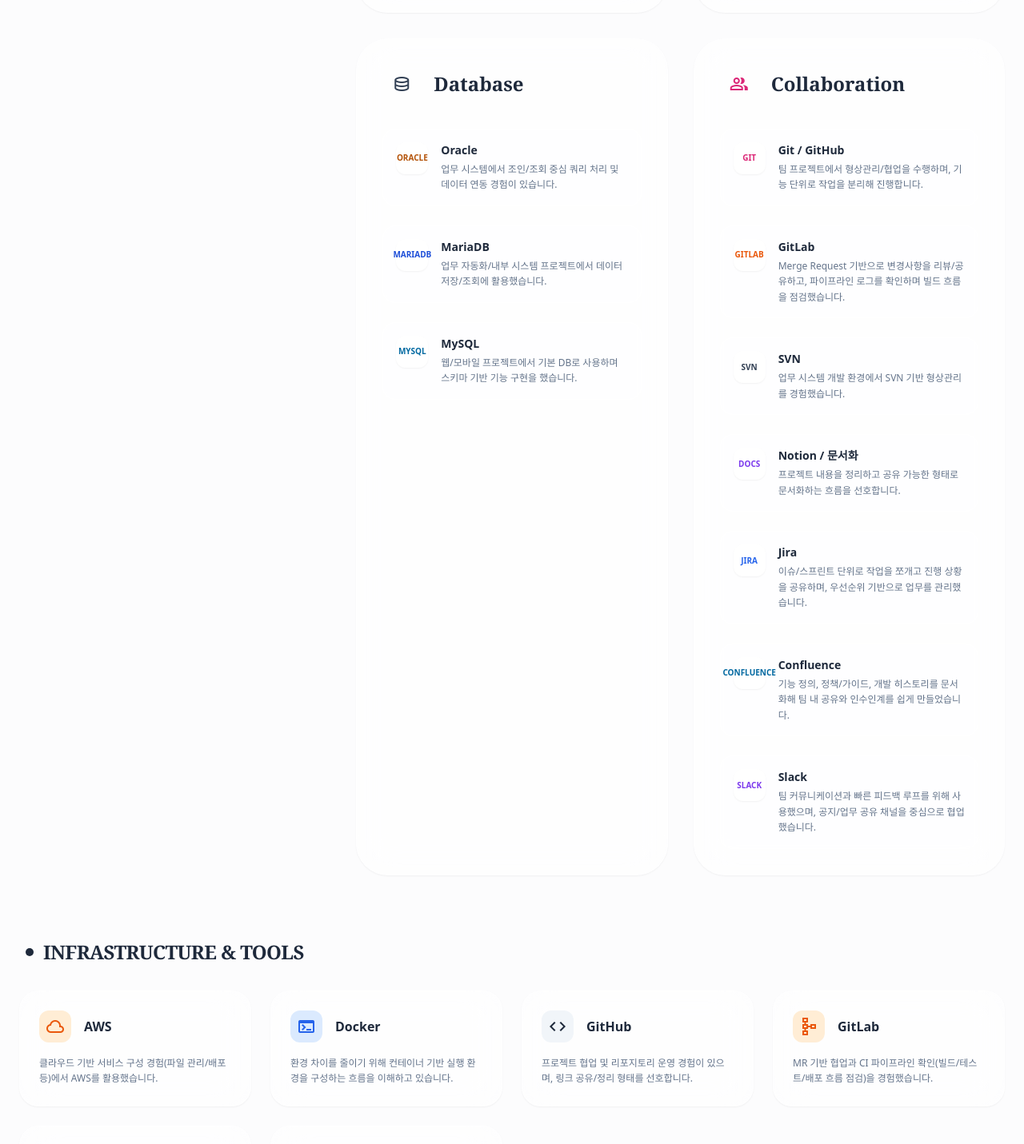
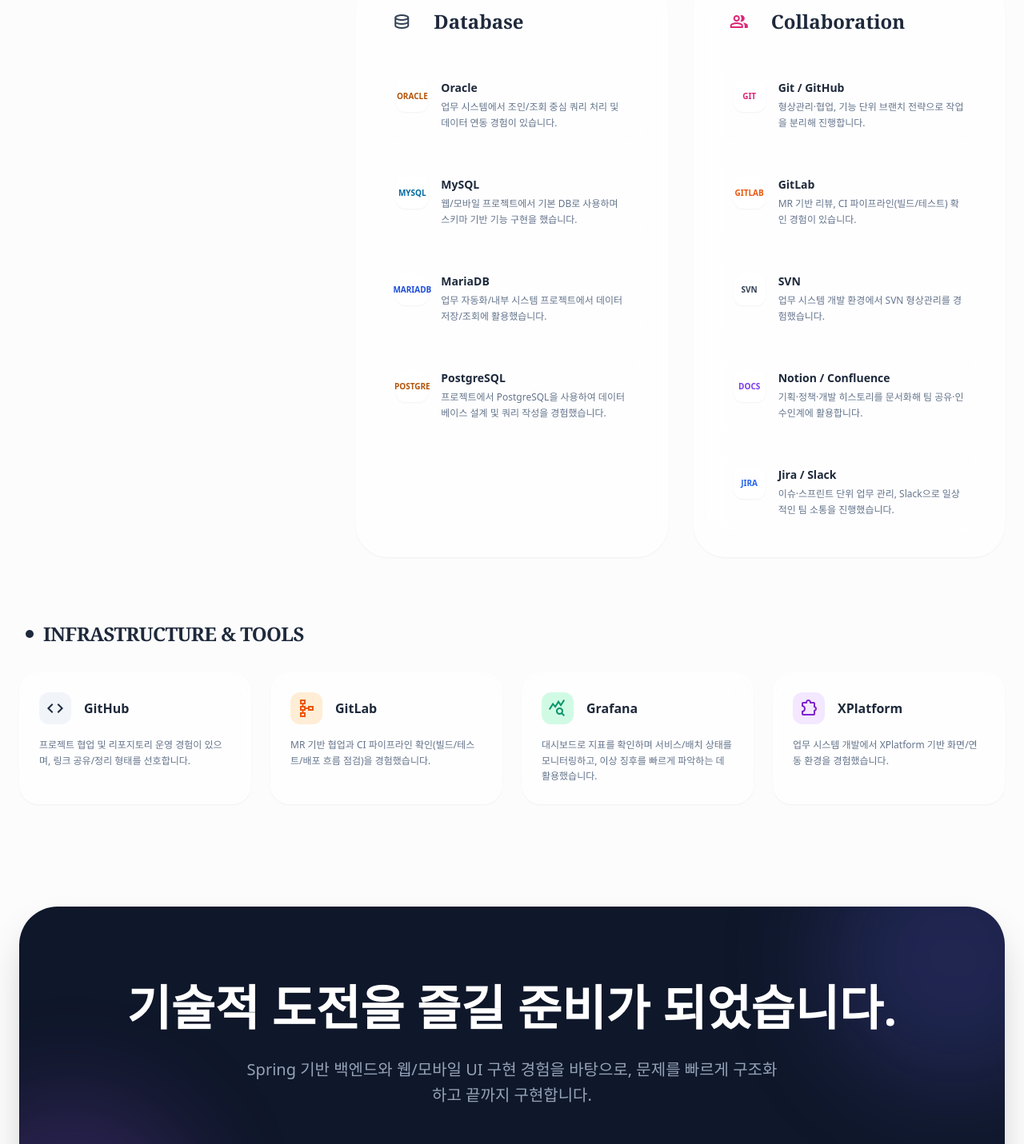
Before and after one commit to Hyeyeon-Ko/dev-portfolio, a React (Vite) app in the folder frontend/: page /stack in a window 1280 px wide. Shown: the part 1280-2711 px from the top of the page at 80% size. Built offline with nearby package versions, Linux system fonts and the light colour scheme; a web font is replaced by a local one.

Commit message:
Refactor: Reduce Collaboration items

```diff
--- a/frontend/src/components/stack/StackCTA.tsx
+++ b/frontend/src/components/stack/StackCTA.tsx
@@ -21,7 +21,7 @@
             <span className="material-symbols-outlined">download</span>
           </button>
 
-          <button className="bg-white/10 text-white backdrop-blur-md border border-white/20 px-12 py-5 rounded-2xl font-black hover:bg-white/20 transition-all">
+          <button className="bg-white/10 text-white backdrop-blur-md border border-white/20 px-12 py-5 rounded-2xl font-black hover:bg-white/20 transition-all" onClick={() => window.location.href = "/projects"}>
             {STACK_CTA.secondaryLabel}
           </button>
         </div>
--- a/frontend/src/components/stack/StackHero.tsx
+++ b/frontend/src/components/stack/StackHero.tsx
@@ -2,8 +2,8 @@
 
 export default function StackHero() {
   return (
-    <section className="mb-20 pt-12">
-      <div className="flex flex-col gap-6 max-w-3xl">
+    <section className="mb-20">
+      <div className="flex flex-col gap-6 max-w-4xl">
         <div className="inline-flex items-center gap-2 px-4 py-1.5 rounded-full glass-card text-primary text-xs font-bold uppercase tracking-widest w-fit">
           {STACK_HERO.badge}
         </div>
--- a/frontend/src/constants/stack/mockStack.ts
+++ b/frontend/src/constants/stack/mockStack.ts
@@ -15,9 +15,9 @@
  * 전체 역량(임의 수치)
  */
 export const EXPERTISE: ExpertiseStats = {
-  frontend: 20, // React/TS/Tailwind/React Native 경험 반영
+  frontend: 35, // React/TS/Tailwind/React Native 경험 반영
   backend: 85, // Spring Boot 중심 경험 반영
-  devops: 65, // AWS/Docker/Git 기반
+  devops: 40, // Git/GitLab/Grafana 등 협업·모니터링 도구 기반
   levelLabel: "Practical",
 };
 
@@ -109,17 +109,23 @@
         color: "text-amber-700",
       },
       {
+        name: "MySQL",
+        fullName: "MySQL",
+        description: "웹/모바일 프로젝트에서 기본 DB로 사용하며 스키마 기반 기능 구현을 했습니다.",
+        color: "text-sky-700",
+      },
+      {
         name: "MariaDB",
         fullName: "MariaDB",
         description: "업무 자동화/내부 시스템 프로젝트에서 데이터 저장/조회에 활용했습니다.",
         color: "text-blue-700",
       },
       {
-        name: "MySQL",
-        fullName: "MySQL",
-        description: "웹/모바일 프로젝트에서 기본 DB로 사용하며 스키마 기반 기능 구현을 했습니다.",
-        color: "text-sky-700",
-      },
+        name: "Postgre",
+        fullName: "PostgreSQL",
+        description: "프로젝트에서 PostgreSQL을 사용하여 데이터베이스 설계 및 쿼리 작성을 경험했습니다.",
+        color: "text-amber-700",
+      }
     ],
   },
 
@@ -131,50 +137,32 @@
       {
         name: "Git",
         fullName: "Git / GitHub",
-        description:
-          "팀 프로젝트에서 형상관리/협업을 수행하며, 기능 단위로 작업을 분리해 진행합니다.",
+        description: "형상관리·협업, 기능 단위 브랜치 전략으로 작업을 분리해 진행합니다.",
         color: "text-pink-600",
       },
       {
         name: "GitLab",
         fullName: "GitLab",
-        description:
-          "Merge Request 기반으로 변경사항을 리뷰/공유하고, 파이프라인 로그를 확인하며 빌드 흐름을 점검했습니다.",
+        description: "MR 기반 리뷰, CI 파이프라인(빌드/테스트) 확인 경험이 있습니다.",
         color: "text-orange-600",
       },
       {
         name: "SVN",
         fullName: "SVN",
-        description: "업무 시스템 개발 환경에서 SVN 기반 형상관리를 경험했습니다.",
+        description: "업무 시스템 개발 환경에서 SVN 형상관리를 경험했습니다.",
         color: "text-slate-700",
       },
       {
         name: "Docs",
-        fullName: "Notion / 문서화",
-        description:
-          "프로젝트 내용을 정리하고 공유 가능한 형태로 문서화하는 흐름을 선호합니다.",
+        fullName: "Notion / Confluence",
+        description: "기획·정책·개발 히스토리를 문서화해 팀 공유·인수인계에 활용합니다.",
         color: "text-violet-600",
       },
       {
         name: "Jira",
-        fullName: "Jira",
-        description:
-          "이슈/스프린트 단위로 작업을 쪼개고 진행 상황을 공유하며, 우선순위 기반으로 업무를 관리했습니다.",
+        fullName: "Jira / Slack",
+        description: "이슈·스프린트 단위 업무 관리, Slack으로 일상적인 팀 소통을 진행했습니다.",
         color: "text-blue-600",
-      },
-      {
-        name: "Confluence",
-        fullName: "Confluence",
-        description:
-          "기능 정의, 정책/가이드, 개발 히스토리를 문서화해 팀 내 공유와 인수인계를 쉽게 만들었습니다.",
-        color: "text-sky-700",
-      },
-      {
-        name: "Slack",
-        fullName: "Slack",
-        description:
-          "팀 커뮤니케이션과 빠른 피드백 루프를 위해 사용했으며, 공지/업무 공유 채널을 중심으로 협업했습니다.",
-        color: "text-violet-600",
       },
     ],
   },
@@ -184,21 +172,6 @@
  * Infrastructure & Tools
  */
 export const INFRA_TOOLS: InfrastructureItem[] = [
-  {
-    name: "AWS",
-    description: "클라우드 기반 서비스 구성 경험(파일 관리/배포 등)에서 AWS를 활용했습니다.",
-    icon: "cloud",
-    iconColor: "text-orange-600",
-    bgColor: "bg-orange-100",
-  },
-  {
-    name: "Docker",
-    description:
-      "환경 차이를 줄이기 위해 컨테이너 기반 실행 환경을 구성하는 흐름을 이해하고 있습니다.",
-    icon: "terminal",
-    iconColor: "text-blue-600",
-    bgColor: "bg-blue-100",
-  },
   {
     name: "GitHub",
     description: "프로젝트 협업 및 리포지토리 운영 경험이 있으며, 링크 공유/정리 형태를 선호합니다.",
```
